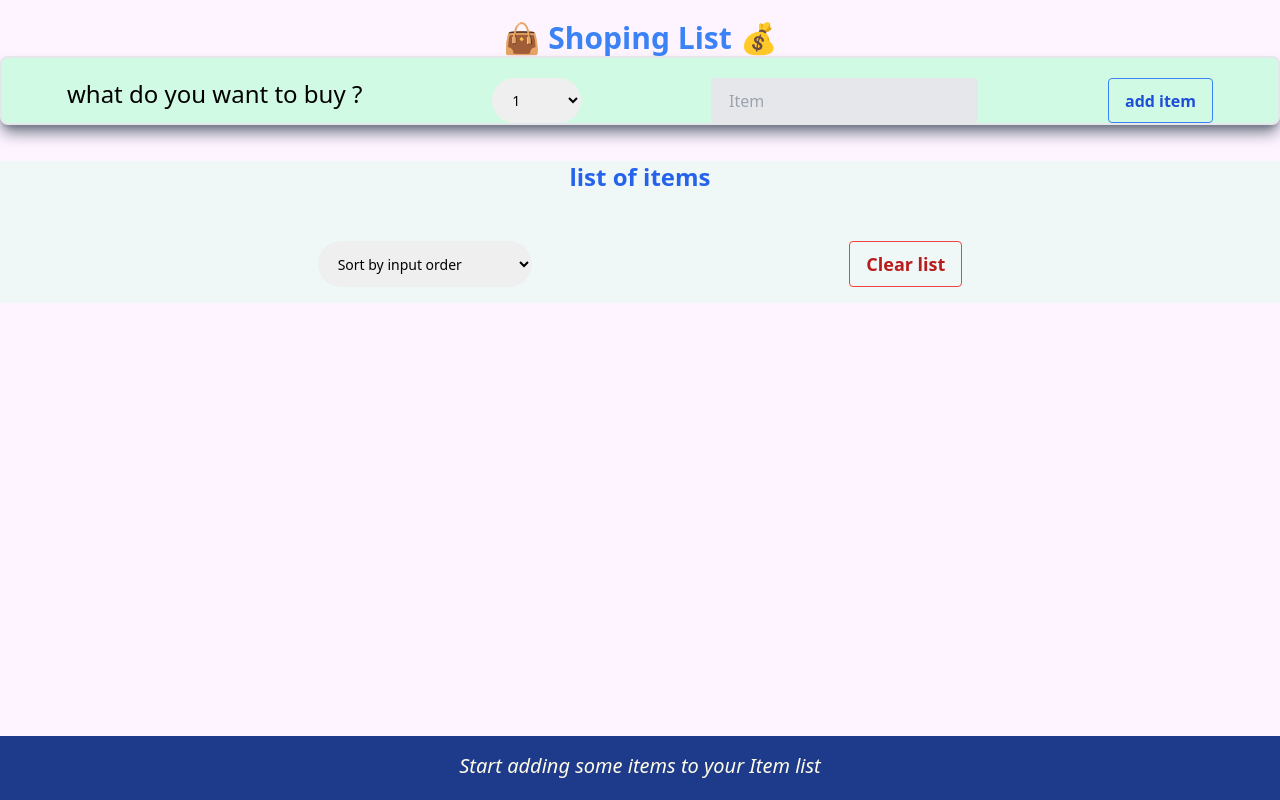
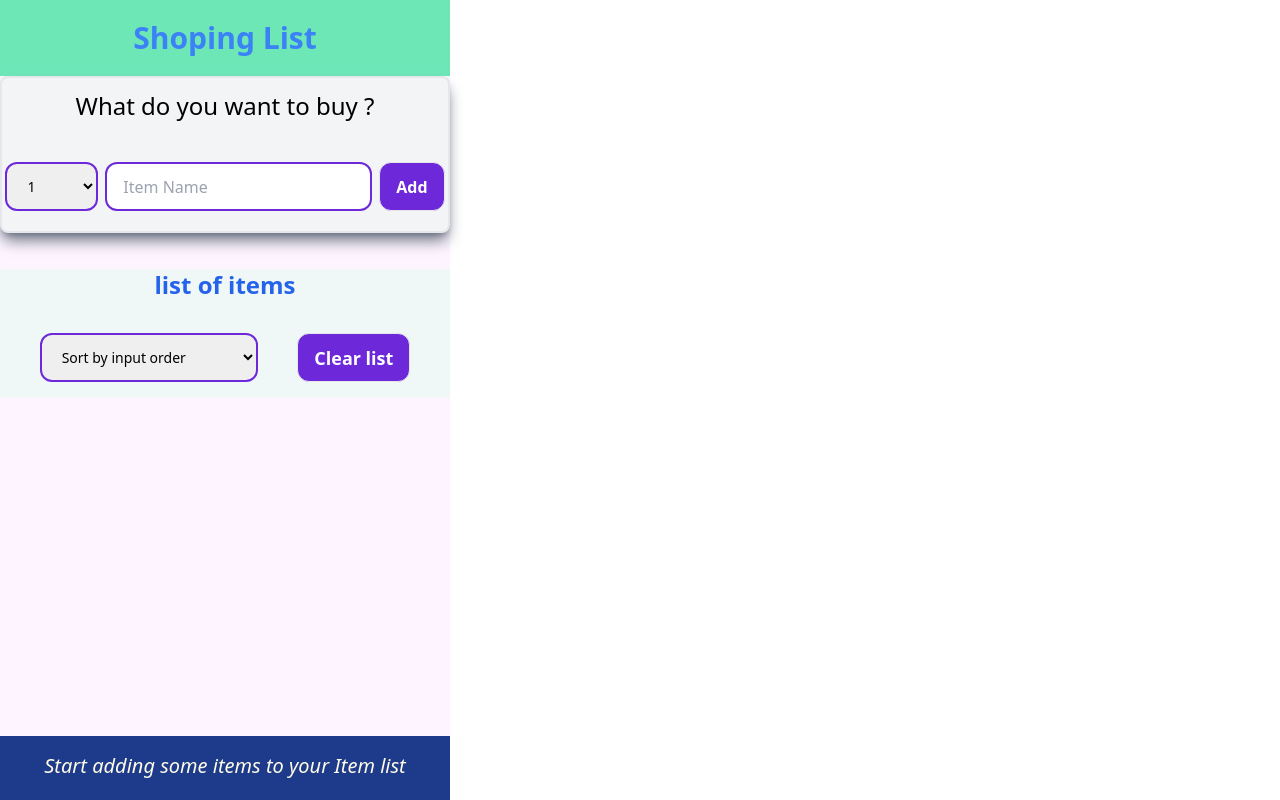
Before and after one commit to Ali-Umed/travel-list, a React (Create React App) app: page / in a window 1280 px wide. Built offline with nearby package versions, Linux system fonts and the light colour scheme.

Commit message:
change UI

```diff
--- a/src/components/App.js
+++ b/src/components/App.js
@@ -48,7 +48,7 @@ export default function App() {
   }
 
   return (
-    <div className="w-full   bg-fuchsia-50 flex flex-col min-h-screen ">
+    <div className="w-[450px]  h-screen  bg-fuchsia-50 flex flex-col  ">
       <Logo />
       <Form
         onAddItems={handleAddItems}
--- a/src/components/Form.js
+++ b/src/components/Form.js
@@ -117,41 +117,43 @@ function Formm({
     <form onSubmit={handleSubmit}>
       <div
         className={` ${
-          setOpenModal ? ' relative top-48 w-full h-48' : ''
-        }    z-10 shadow-lg border-2 rounded-lg bg-emerald-100/100 shadow-gray-500  `}
+          setOpenModal ? ' relative top-48  z-10 ' : ''
+        }   shadow-lg border-2 rounded-lg bg-gray-100 shadow-gray-500 `}
       >
-        <div className="flex justify-around mt-5">
-          <h3 className="text-2xl text ">
-            {' '}
-            {setOpenModal
-              ? 'update your item'
-              : 'what do you want to buy ?'}{' '}
-          </h3>
+        <h3 className="text-2xl text-center pt-3  ">
+          {' '}
+          {setOpenModal ? 'Update your item' : 'What do you want to buy ?'}{' '}
+        </h3>
+        <div className="flex justify-around flex-wrap  mt-5 py-5">
           <select
-            className="py-3 px-4 pr-9 block  border-gray-200 rounded-full text-sm focus:border-blue-500 focus:ring-blue-500 dark:bg-slate-900 dark:border-gray-700 dark:text-gray-400"
+            className="py-3 px-4 pr-9 block   rounded-xl text-sm  border-[2px] border-violet-700 focus:border-purple-700 focus:ring-purple-500  "
             value={quantity}
             onChange={e => setQuantity(Number(e.target.value))}
           >
             {Array.from({ length: 20 }, (_, i) => i + 1).map(num => (
-              <option value={num} key={num}>
+              <option
+                className="border-purple-500 ring-purple-500"
+                value={num}
+                key={num}
+              >
                 {num}
               </option>
             ))}
           </select>
           <input
-            className="bg-gray-200 appearance-none border-2 border-gray-200 rounded  py-2 px-4 text-gray-700 leading-tight focus:outline-none focus:bg-white focus:border-purple-500"
+            className=" appearance-none border-2  border-violet-700 rounded-xl  py-2 px-4 text-gray-700 leading-tight focus:outline-none  focus:border-purple-500"
             type="text"
-            placeholder="Item"
+            placeholder="Item Name"
             value={description}
             onChange={e => setDescription(e.target.value)}
           />
-          <button className="bg-transparent hover:bg-blue-500 text-blue-700 font-semibold hover:text-white py-2 px-4 border border-blue-500 hover:border-transparent rounded">
-            {setOpenModal ? 'update  item' : 'add item '}
+          <button className="bg-violet-700 focus:border-purple-500  rounded-xl  font-semibold text-white py-2 px-4 border  hover:border-transparent ">
+            {setOpenModal ? 'Update ' : 'Add  '}
           </button>
 
           {setOpenModal && (
             <button
-              className="bg-transparent hover:bg-red-500 text-red-700 font-semibold hover:text-white py-2 px-4 border border-red-500 hover:border-transparent rounded"
+              className="bg-violet-700 focus:border-purple-500  rounded-xl  font-semibold text-white py-2 px-4 border  hover:border-transparent mt-5"
               onClick={() => setOpenModal(false)}
             >
               cancel
--- a/src/components/Item.js
+++ b/src/components/Item.js
@@ -7,7 +7,7 @@ export default function Item({
   handleOpenModal,
 }) {
   return (
-    <li>
+    <li className="list-disc ml-7  marker:text-violet-700 text-2xl">
       <div>
         <input
           type="checkbox"
@@ -15,9 +15,20 @@ export default function Item({
           onChange={() => onToggleItem(item.id)}
         />
         <span
+          className={` ${
+            item.bought ? 'decoration-violet-700 line-through' : ''
+          } `}
           onDoubleClick={() => handleOpenModal(item)}
-          style={item.bought ? { textDecoration: 'line-through' } : {}}
+          //style={
+          //item.bought
+          //  ? {
+          //      textDecoration: 'line-through',
+          //      textDecorationColor: '#8341CA',
+          //    }
+          //  : {}
+          //}
         >
+          {item.quantity > 1 && 'x'}
           {item.quantity} {item.description}{' '}
         </span>
         <button onClick={() => onDeleteItem(item.id)}>❌</button>
--- a/src/components/ListOfItem.js
+++ b/src/components/ListOfItem.js
@@ -10,7 +10,7 @@ export default function ListOfItem({
   onUpdateItem,
   openModal,
   setOpenModal,
-  handleOpenModal
+  handleOpenModal,
 }) {
   const [sortBy, setSortBy] = useState('input');
 
@@ -33,7 +33,7 @@ export default function ListOfItem({
       <h1 className="text-center text-2xl font-bold text-blue-600">
         list of items{' '}
       </h1>
-      <ul className="flex items-center  flex-wrap space-x-16  mt-4  justify-center">
+      <ul className="   mt-4 space-y-2  ">
         {sortedItems.map(item => (
           <Item
             item={item}
@@ -50,7 +50,7 @@ export default function ListOfItem({
 
       <div className="flex justify-evenly mt-8">
         <select
-          className="py-3 px-4 pr-9   border-gray-200 rounded-full text-sm focus:border-blue-500 focus:ring-blue-500 dark:bg-slate-900 dark:border-gray-700 dark:text-gray-400"
+          className="py-3 px-4 pr-9 block   rounded-xl text-sm  border-[2px] border-violet-700 focus:border-purple-700 focus:ring-purple-500 "
           value={sortBy}
           onChange={e => setSortBy(e.target.value)}
         >
@@ -59,7 +59,7 @@ export default function ListOfItem({
           <option value="bought">Sort by bought status</option>
         </select>
         <button
-          className="bg-transparent hover:bg-red-500 text-red-700 font-semibold hover:text-white py-2 px-4 border border-red-500 hover:border-transparent rounded"
+          className="bg-violet-700  focus:border-purple-500  rounded-xl  font-semibold text-white py-2 px-4 border  hover:border-transparent hover:bg-red-500"
           onClick={onClearList}
         >
           {' '}
--- a/src/components/Logo.js
+++ b/src/components/Logo.js
@@ -1,8 +1,8 @@
 import React from 'react';
 export default function Logo() {
   return (
-    <h3 className=" pt-5 text-3xl text-center font-bold text-blue-500">
-      👜 Shoping List 💰
+    <h3 className=" py-5   text-3xl text-center font-bold text-blue-500 bg-emerald-300">
+      Shoping List
     </h3>
   );
 }
--- a/src/components/Stats.js
+++ b/src/components/Stats.js
@@ -13,7 +13,7 @@ export default function Stats({ items }) {
   const percentage = Math.round((numBought / numItems) * 100);
 
   return (
-    <footer className=" bg-blue-900 text-xl text-yellow-50 text-center  mt-auto   h-16  pt-4    ">
+    <footer className=" bg-violet-700 text-xl text-yellow-50 text-center  mt-5 relative bottom-0   h-auto  py-6   ">
       <em>
         {percentage === 100
           ? 'You buy everything that you neeed to buy !  '
```
